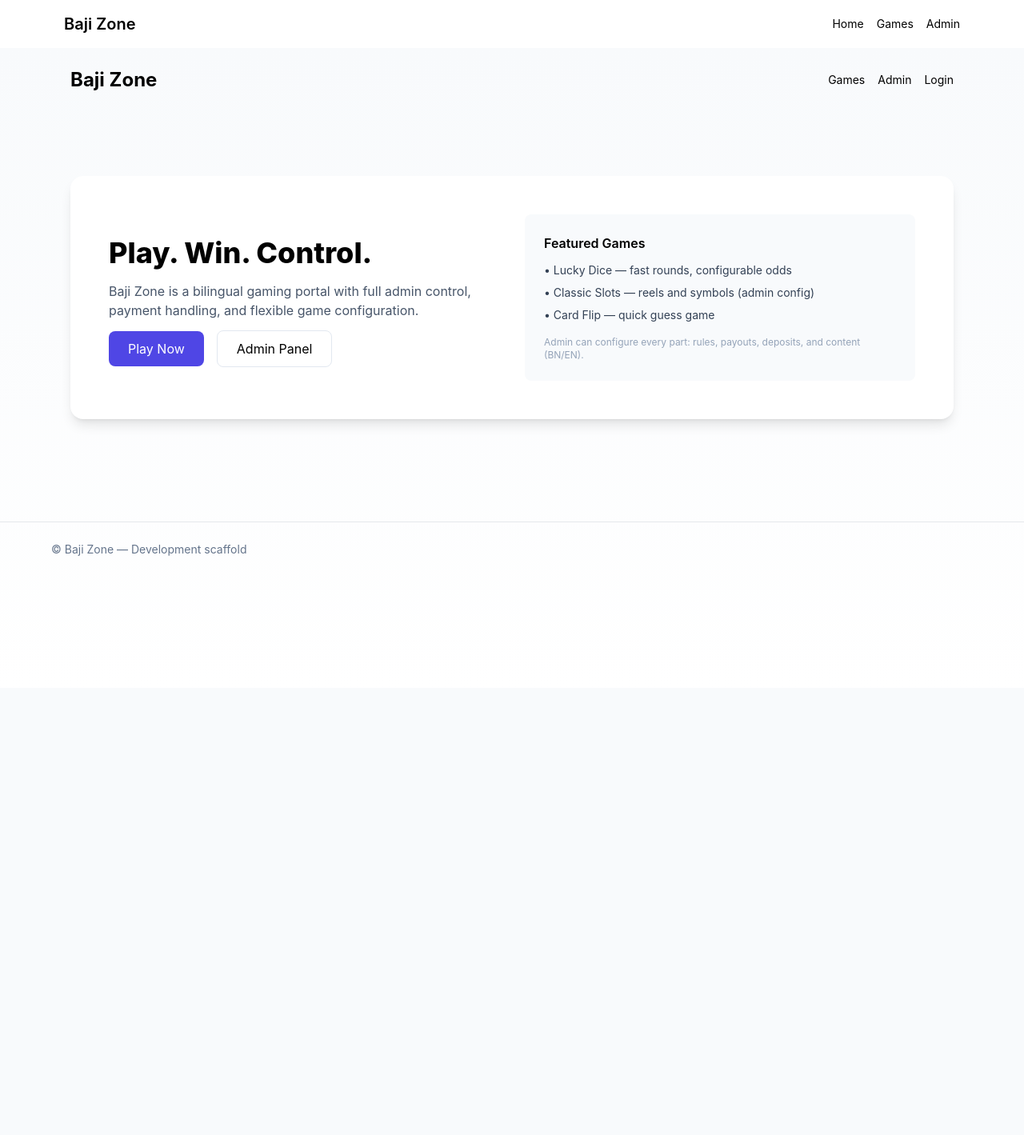
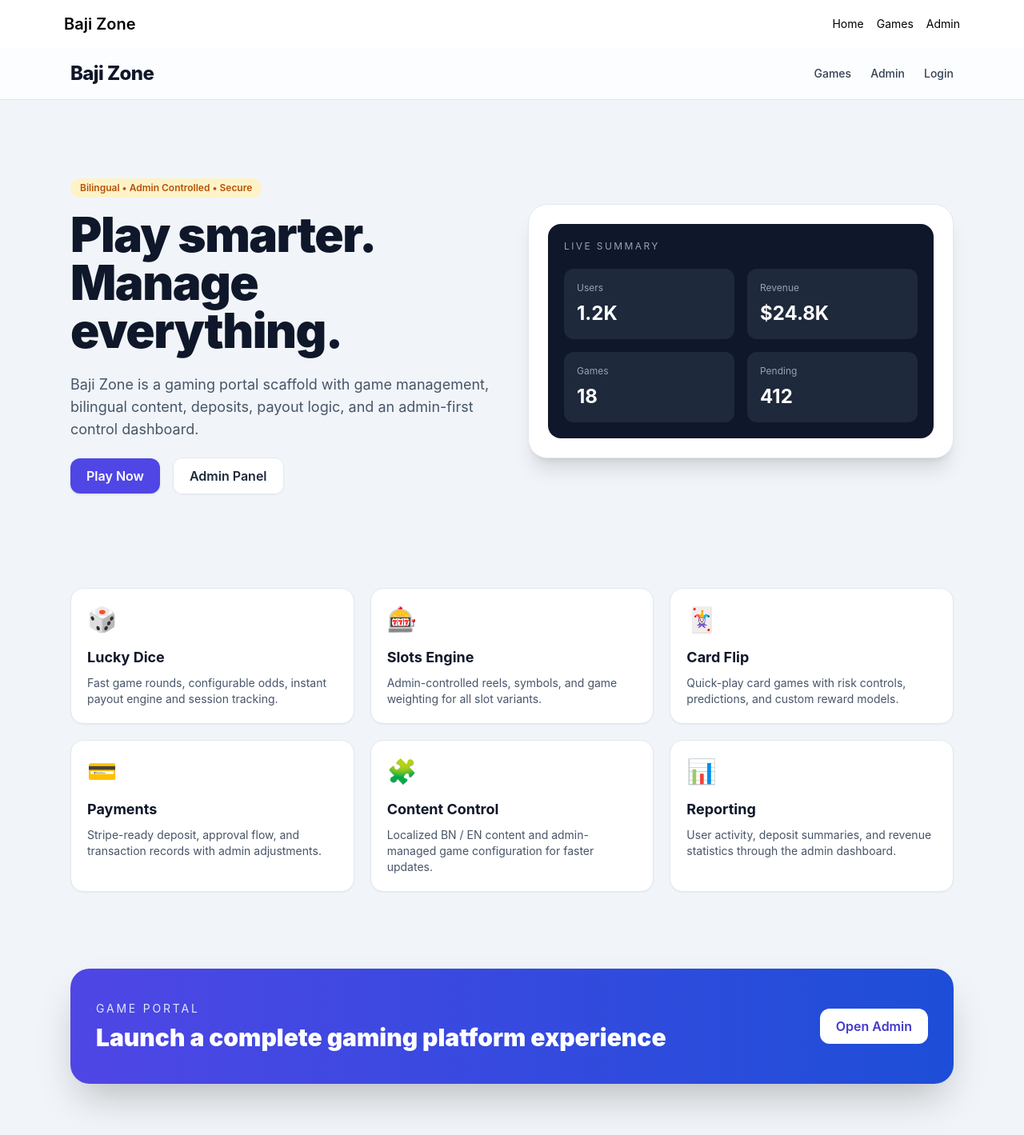
Before and after one commit to limon888899/baji-zone, a Next.js app: page / in a window 1280 px wide. Shown: the whole page at 80% size. Before the commit the page ends 860 px from the top, so only its background shows below. Built offline with nearby package versions, Linux system fonts and the light colour scheme.

Commit message:
Polish landing page and expand admin functionality: overview, reports, payment settings, system settings

```diff
--- /dev/null
+++ b/components/FeatureCard.tsx
@@ -0,0 +1,15 @@
+type Props = {
+  icon: string;
+  title: string;
+  description: string;
+};
+
+export default function FeatureCard({ icon, title, description }: Props) {
+  return (
+    <div className="rounded-2xl border border-slate-200 bg-white p-5 shadow-sm hover:shadow-md transition-all">
+      <div className="mb-4 text-3xl">{icon}</div>
+      <h3 className="text-lg font-bold mb-2">{title}</h3>
+      <p className="text-sm text-slate-600">{description}</p>
+    </div>
+  );
+}
--- /dev/null
+++ b/pages/admin/payments.tsx
@@ -0,0 +1,46 @@
+import AdminLayout from '../../components/AdminLayout';
+
+export default function AdminPaymentsPage() {
+  return (
+    <AdminLayout>
+      <div className="mb-6">
+        <h2 className="text-2xl font-bold">Payments</h2>
+        <p className="text-slate-500 mt-2">Deposit approvals, payout control, and gateway configuration</p>
+      </div>
+
+      <div className="grid md:grid-cols-2 gap-6">
+        <div className="bg-white rounded-xl shadow p-5">
+          <h3 className="font-bold text-lg mb-4">Gateway Settings</h3>
+          <div className="space-y-3">
+            <div>
+              <label className="block text-sm mb-1">Default Gateway</label>
+              <input value="Stripe" className="w-full border rounded p-2" />
+            </div>
+            <div>
+              <label className="block text-sm mb-1">Sandbox Mode</label>
+              <input value="Enabled" className="w-full border rounded p-2" />
+            </div>
+          </div>
+        </div>
+
+        <div className="bg-white rounded-xl shadow p-5">
+          <h3 className="font-bold text-lg mb-4">Approval Queue</h3>
+          <div className="space-y-3 text-sm">
+            <div className="flex justify-between border-b pb-2">
+              <span>user_101</span>
+              <span>$250</span>
+            </div>
+            <div className="flex justify-between border-b pb-2">
+              <span>user_112</span>
+              <span>$100</span>
+            </div>
+            <div className="flex justify-between border-b pb-2">
+              <span>user_143</span>
+              <span>$500</span>
+            </div>
+          </div>
+        </div>
+      </div>
+    </AdminLayout>
+  );
+}
--- /dev/null
+++ b/pages/admin/reports.tsx
@@ -0,0 +1,29 @@
+import AdminLayout from '../../components/AdminLayout';
+
+export default function AdminReportsPage() {
+  const rows = [
+    { label: 'Deposit volume', value: '$18,420', trend: '+12.3%' },
+    { label: 'Active users', value: '1,284', trend: '+5.8%' },
+    { label: 'Games played', value: '8,240', trend: '+9.4%' },
+    { label: 'Refund requests', value: '27', trend: '-3.2%' }
+  ];
+
+  return (
+    <AdminLayout>
+      <div className="mb-6">
+        <h2 className="text-2xl font-bold">Reports & Analytics</h2>
+        <p className="text-slate-500 mt-2">Player activity, performance overview, and business stats</p>
+      </div>
+
+      <div className="grid md:grid-cols-2 xl:grid-cols-4 gap-4">
+        {rows.map((row) => (
+          <div key={row.label} className="bg-white rounded-xl shadow p-5">
+            <div className="text-sm text-slate-500">{row.label}</div>
+            <div className="mt-4 text-3xl font-bold">{row.value}</div>
+            <div className="mt-2 text-sm font-medium text-emerald-600">{row.trend}</div>
+          </div>
+        ))}
+      </div>
+    </AdminLayout>
+  );
+}
--- /dev/null
+++ b/pages/admin/settings.tsx
@@ -0,0 +1,27 @@
+import AdminLayout from '../../components/AdminLayout';
+
+export default function AdminSettingsPage() {
+  return (
+    <AdminLayout>
+      <div className="mb-6">
+        <h2 className="text-2xl font-bold">Settings</h2>
+        <p className="text-slate-500 mt-2">Branding, localization, global game settings, and security options</p>
+      </div>
+
+      <div className="bg-white rounded-xl shadow p-6 space-y-6">
+        <div>
+          <label className="block text-sm font-medium mb-2">Brand Name</label>
+          <input value="Baji Zone" className="w-full border rounded p-2" />
+        </div>
+        <div>
+          <label className="block text-sm font-medium mb-2">Default Language</label>
+          <input value="English / Bangla" className="w-full border rounded p-2" />
+        </div>
+        <div>
+          <label className="block text-sm font-medium mb-2">Security Profile</label>
+          <textarea className="w-full border rounded p-2 h-28">- 2FA enabled for admin - IP restrictions - audit logs active - session timeout enabled</textarea>
+        </div>
+      </div>
+    </AdminLayout>
+  );
+}
--- a/pages/api/admin/overview.ts
+++ b/pages/api/admin/overview.ts
@@ -10,12 +10,10 @@ export default async function handler(req: NextApiRequest, res: NextApiResponse)
     prisma.game.count()
   ]);
 
-  const revenue = Number(txs._sum.amount ?? 0);
-
   return res.status(200).json({
     users,
     deposits: await prisma.transaction.count({ where: { type: 'DEPOSIT' } }),
-    revenue,
+    revenue: Number(txs._sum.amount ?? 0),
     games
   });
 }
--- /dev/null
+++ b/pages/api/admin/reports.ts
@@ -0,0 +1,21 @@
+import type { NextApiRequest, NextApiResponse } from 'next';
+import prisma from '../../../lib/db';
+
+export default async function handler(req: NextApiRequest, res: NextApiResponse) {
+  if (req.method !== 'GET') return res.status(405).json({ message: 'Method not allowed' });
+
+  const summary = {
+    totalUsers: await prisma.user.count(),
+    totalDeposits: await prisma.transaction.count({ where: { type: 'DEPOSIT' } }),
+    totalRevenue: await prisma.transaction.aggregate({
+      _sum: { amount: true },
+      where: { status: 'SUCCESS', type: 'DEPOSIT' }
+    }),
+    totalGames: await prisma.game.count()
+  };
+
+  return res.status(200).json({
+    ...summary,
+    revenue: Number(summary.totalRevenue._sum.amount ?? 0)
+  });
+}
--- /dev/null
+++ b/pages/api/admin/settings.ts
@@ -0,0 +1,21 @@
+import type { NextApiRequest, NextApiResponse } from 'next';
+import prisma from '../../../lib/db';
+
+export default async function handler(req: NextApiRequest, res: NextApiResponse) {
+  if (req.method === 'GET') {
+    const settings = await prisma.adminConfig.findUnique({ where: { id: 1 } });
+    return res.status(200).json(settings ?? { id: 1, data: { brand: 'Baji Zone', defaultLanguage: 'bn', security: { twofa: true } } });
+  }
+
+  if (req.method === 'POST') {
+    const { data } = req.body;
+    const updated = await prisma.adminConfig.upsert({
+      where: { id: 1 },
+      update: { data },
+      create: { data }
+    });
+    return res.status(200).json(updated);
+  }
+
+  return res.status(405).json({ message: 'Method not allowed' });
+}
--- a/pages/index.tsx
+++ b/pages/index.tsx
@@ -1,50 +1,118 @@
 import Link from 'next/link';
+import FeatureCard from '../components/FeatureCard';
 
-export default function Landing() {
+const features = [
+  {
+    icon: '🎲',
+    title: 'Lucky Dice',
+    description: 'Fast game rounds, configurable odds, instant payout engine and session tracking.'
+  },
+  {
+    icon: '🎰',
+    title: 'Slots Engine',
+    description: 'Admin-controlled reels, symbols, and game weighting for all slot variants.'
+  },
+  {
+    icon: '🃏',
+    title: 'Card Flip',
+    description: 'Quick-play card games with risk controls, predictions, and custom reward models.'
+  },
+  {
+    icon: '💳',
+    title: 'Payments',
+    description: 'Stripe-ready deposit, approval flow, and transaction records with admin adjustments.'
+  },
+  {
+    icon: '🧩',
+    title: 'Content Control',
+    description: 'Localized BN / EN content and admin-managed game configuration for faster updates.'
+  },
+  {
+    icon: '📊',
+    title: 'Reporting',
+    description: 'User activity, deposit summaries, and revenue statistics through the admin dashboard.'
+  }
+];
+
+export default function LandingPage() {
   return (
-    <main className="min-h-screen bg-gradient-to-b from-slate-50 to-white">
-      <header className="max-w-6xl mx-auto p-6 flex items-center justify-between">
-        <div className="text-2xl font-bold">Baji Zone</div>
-        <nav className="space-x-4 text-sm">
-          <Link href="/games">Games</Link>
-          <Link href="/admin">Admin</Link>
-          <Link href="/auth/login">Login</Link>
-        </nav>
+    <main className="min-h-screen bg-slate-100 text-slate-900">
+      <header className="border-b bg-white/80 backdrop-blur-sm sticky top-0 z-20">
+        <div className="max-w-6xl mx-auto px-6 py-4 flex items-center justify-between">
+          <div className="text-2xl font-extrabold tracking-tight">Baji Zone</div>
+          <nav className="hidden md:flex items-center gap-6 text-sm font-medium text-slate-700">
+            <Link href="/games">Games</Link>
+            <Link href="/admin">Admin</Link>
+            <Link href="/auth/login">Login</Link>
+          </nav>
+        </div>
       </header>
 
-      <section className="max-w-6xl mx-auto px-6 py-20">
-        <div className="rounded-2xl bg-white shadow-lg p-12 grid md:grid-cols-2 gap-8 items-center">
+      <section className="max-w-6xl mx-auto px-6 py-16 md:py-24">
+        <div className="grid md:grid-cols-2 gap-10 items-center">
           <div>
-            <h1 className="text-4xl font-extrabold mb-4">Play. Win. Control.</h1>
-            <p className="text-slate-600 mb-6">
-              Baji Zone is a bilingual gaming portal with full admin control, payment handling, and flexible game configuration.
+            <div className="inline-flex items-center rounded-full bg-amber-100 px-3 py-1 text-xs font-semibold text-amber-700 mb-4">Bilingual • Admin Controlled • Secure</div>
+            <h1 className="text-4xl md:text-6xl font-black leading-tight tracking-tight">Play smarter. Manage everything.</h1>
+            <p className="mt-6 max-w-xl text-lg text-slate-600">
+              Baji Zone is a gaming portal scaffold with game management, bilingual content, deposits, payout logic, and an admin-first control dashboard.
             </p>
-
-            <div className="flex gap-4">
+            <div className="mt-8 flex flex-wrap gap-4">
               <Link href="/games">
-                <a className="bg-indigo-600 text-white px-6 py-3 rounded-lg">Play Now</a>
+                <a className="bg-indigo-600 text-white rounded-xl px-5 py-3 font-semibold shadow hover:bg-indigo-700 transition">Play Now</a>
               </Link>
               <Link href="/admin">
-                <a className="border border-slate-200 px-6 py-3 rounded-lg">Admin Panel</a>
+                <a className="bg-white text-slate-800 border border-slate-200 rounded-xl px-5 py-3 font-semibold shadow-sm hover:border-slate-300 transition">Admin Panel</a>
               </Link>
             </div>
           </div>
 
-          <div className="bg-slate-50 rounded-lg p-6">
-            <h3 className="font-semibold mb-3">Featured Games</h3>
-            <ul className="space-y-2 text-sm text-slate-700">
-              <li>• Lucky Dice — fast rounds, configurable odds</li>
-              <li>• Classic Slots — reels and symbols (admin config)</li>
-              <li>• Card Flip — quick guess game</li>
-            </ul>
-            <p className="text-xs text-slate-400 mt-4">Admin can configure every part: rules, payouts, deposits, and content (BN/EN).</p>
+          <div className="bg-white rounded-3xl shadow-xl border border-slate-200 p-6">
+            <div className="rounded-2xl bg-slate-900 p-5 text-white">
+              <div className="text-xs uppercase tracking-[0.2em] text-slate-400">Live Summary</div>
+              <div className="mt-5 grid grid-cols-2 gap-4">
+                <div className="rounded-xl bg-slate-800 p-4">
+                  <div className="text-xs text-slate-400">Users</div>
+                  <div className="text-2xl font-bold mt-2">1.2K</div>
+                </div>
+                <div className="rounded-xl bg-slate-800 p-4">
+                  <div className="text-xs text-slate-400">Revenue</div>
+                  <div className="text-2xl font-bold mt-2">$24.8K</div>
+                </div>
+                <div className="rounded-xl bg-slate-800 p-4">
+                  <div className="text-xs text-slate-400">Games</div>
+                  <div className="text-2xl font-bold mt-2">18</div>
+                </div>
+                <div className="rounded-xl bg-slate-800 p-4">
+                  <div className="text-xs text-slate-400">Pending</div>
+                  <div className="text-2xl font-bold mt-2">412</div>
+                </div>
+              </div>
+            </div>
           </div>
         </div>
       </section>
 
-      <footer className="border-t mt-12">
-        <div className="max-w-6xl mx-auto py-6 text-sm text-slate-500">© Baji Zone — Development scaffold</div>
-      </footer>
+      <section className="max-w-6xl mx-auto px-6 py-8">
+        <div className="grid md:grid-cols-3 gap-5">
+          {features.map((feature) => (
+            <FeatureCard key={feature.title} icon={feature.icon} title={feature.title} description={feature.description} />
+          ))}
+        </div>
+      </section>
+
+      <section className="max-w-6xl mx-auto px-6 py-16">
+        <div className="rounded-3xl bg-gradient-to-r from-indigo-600 to-blue-700 px-8 py-10 text-white shadow-2xl">
+          <div className="flex flex-col md:flex-row justify-between items-center gap-6">
+            <div>
+              <div className="text-sm uppercase tracking-[0.2em] text-indigo-100">Game portal</div>
+              <h2 className="text-3xl font-black mt-2">Launch a complete gaming platform experience</h2>
+            </div>
+            <Link href="/admin">
+              <a className="bg-white text-indigo-700 px-5 py-3 rounded-xl font-semibold hover:bg-indigo-50 transition">Open Admin</a>
+            </Link>
+          </div>
+        </div>
+      </section>
     </main>
   );
 }
```
